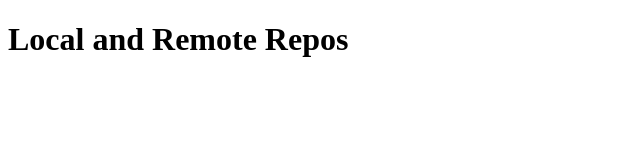
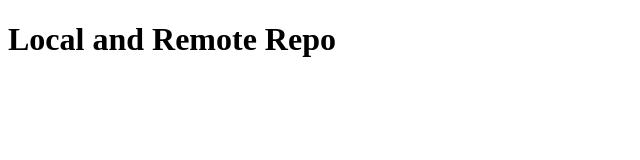
Before and after one commit to KenLewis3/new-repo, a plain HTML site: page index2.html in a window 1280 px wide. Shown: the full height of the page, 0-640 px from the left. Drawn offline with Linux system fonts and the light colour scheme.

Commit message:
Another Commit

```diff
--- a/index2.html
+++ b/index2.html
@@ -7,6 +7,6 @@
     <title>Linking Local and Remote Repos</title>
   </head>
   <body>
-    <h1>Local and Remote Repos</h1>
+    <h1>Local and Remote Repo</h1>
   </body>
 </html>
```
